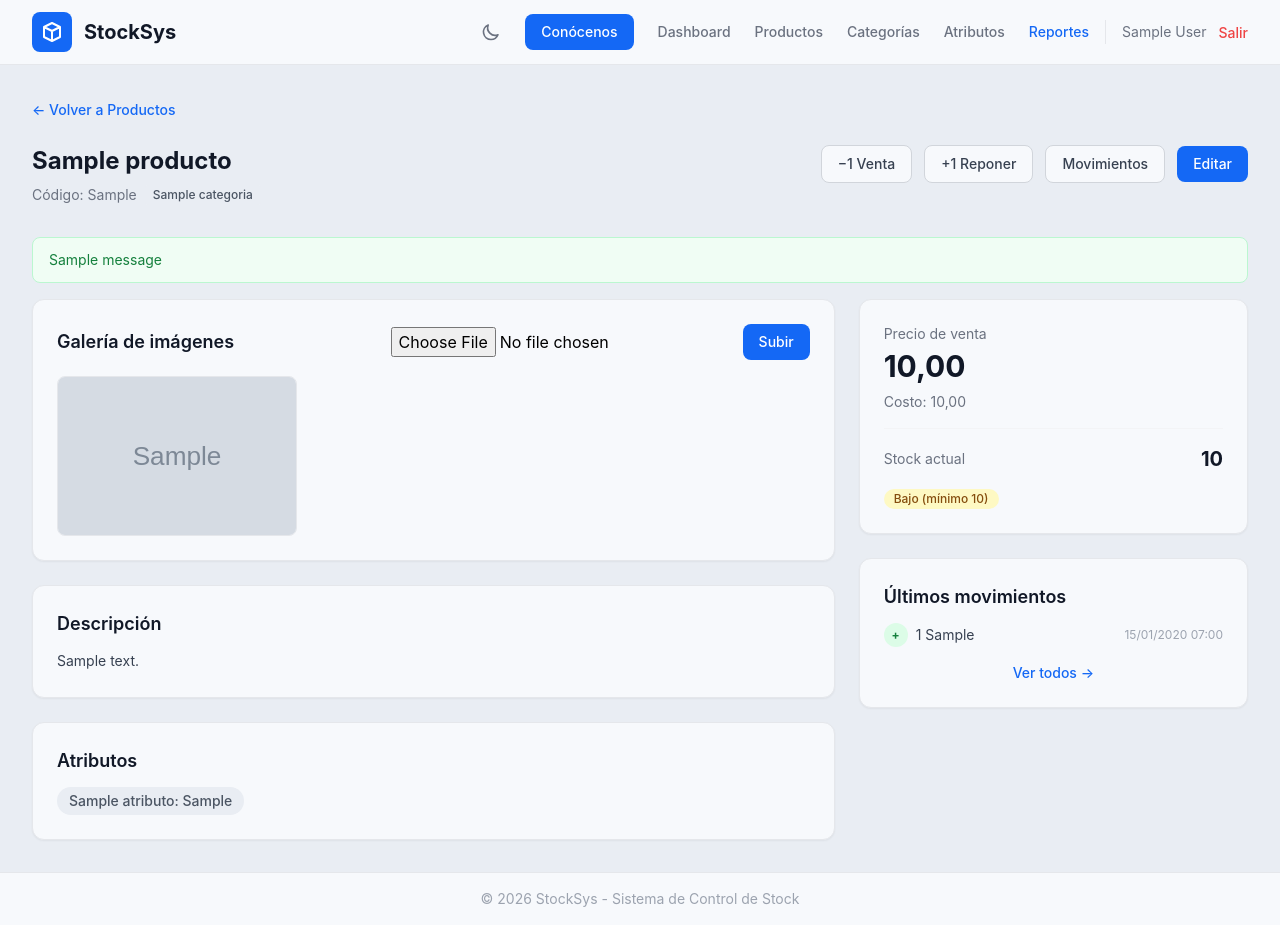
After one commit to El-Tabernero/stocksys, a Django app: page /productos/1/ in a window 1280 px wide. The commit adds this page. Run offline with Django 5.2, Linux system fonts and the light colour scheme; a user stored in the database is signed in; tables that the repository leaves empty hold one stand-in row (values such as "Sample post"); grey boxes marked "Sample" are stand-in pictures; one stand-in notice (Sample message) is shown; some libraries are stand-ins or nearby versions.

Commit message:
feat: ficha de producto con descripcion visible y galeria de imagenes
- Vista producto_detalle (/productos/<pk>/): descripcion, atributos,
  precios, stock y ultimos movimientos (base futura del ecommerce)
- Modelo ProductoImagen + migracion 0004, subida hasta 5MB y borrado
- MEDIA_URL/MEDIA_ROOT + STORAGES['default'] (FileSystemStorage)
- Links al detalle desde la lista de productos y el dashboard
- stock_rapido acepta volver=detalle para los botones -1/+1
- Invitados ven la ficha sin botones de edicion
- 8 tests nuevos: 39/39 OK

```diff
--- a/core/settings.py
+++ b/core/settings.py
@@ -100,7 +100,13 @@ USE_TZ = True
 STATIC_URL = 'static/'
 STATIC_ROOT = BASE_DIR / 'staticfiles'
 
+MEDIA_URL = '/media/'
+MEDIA_ROOT = BASE_DIR / 'media'
+
 STORAGES = {
+    'default': {
+        'BACKEND': 'django.core.files.storage.FileSystemStorage',
+    },
     'staticfiles': {
         'BACKEND': 'whitenoise.storage.CompressedManifestStaticFilesStorage',
     },
--- a/core/urls.py
+++ b/core/urls.py
@@ -14,6 +14,8 @@ Including another URLconf
     1. Import the include() function: from django.urls import include, path
     2. Add a URL to urlpatterns:  path('blog/', include('blog.urls'))
 """
+from django.conf import settings
+from django.conf.urls.static import static
 from django.contrib import admin
 from django.urls import include, path
 
@@ -21,3 +23,5 @@ urlpatterns = [
     path('admin/', admin.site.urls),
     path('', include('inventory.urls')),
 ]
+
+urlpatterns += static(settings.MEDIA_URL, document_root=settings.MEDIA_ROOT)
--- a/inventory/templates/inventory/dashboard.html
+++ b/inventory/templates/inventory/dashboard.html
@@ -135,7 +135,7 @@
           <tbody class="divide-y divide-gray-100">
             {% for p in productos_recientes %}
             <tr class="hover:bg-gray-50">
-              <td class="px-6 py-4 text-sm font-medium text-gray-900">{{ p.nombre }}</td>
+              <td class="px-6 py-4 text-sm font-medium text-gray-900"><a href="{% url 'producto_detalle' p.pk %}" class="hover:text-brand-700 hover:underline">{{ p.nombre }}</a></td>
               <td class="px-6 py-4 text-sm text-gray-500">{{ p.codigo_barras|default:"-" }}</td>
               <td class="px-6 py-4 text-sm text-gray-700">{{ p.stock_actual }}</td>
               <td class="px-6 py-4 text-sm text-gray-700">${{ p.precio_venta|currency_ar }}</td>
--- /dev/null
+++ b/inventory/templates/inventory/producto_detalle.html
@@ -0,0 +1,165 @@
+{% extends "inventory/base.html" %}
+{% load formato %}
+
+{% block title %}{{ producto.nombre }} - StockSys{% endblock %}
+
+{% block content %}
+<div class="min-h-screen bg-gray-100">
+  <div class="max-w-7xl mx-auto px-4 sm:px-6 lg:px-8 py-8">
+    <div class="mb-6">
+      <a href="{% url 'producto_lista' %}" class="text-sm text-brand-600 hover:text-brand-700 font-medium">&larr; Volver a Productos</a>
+    </div>
+
+    <div class="flex flex-wrap items-start justify-between gap-4 mb-8">
+      <div>
+        <h1 class="text-2xl font-bold text-gray-900">{{ producto.nombre }}</h1>
+        <div class="flex flex-wrap items-center gap-2 mt-2 text-sm text-gray-500">
+          {% if producto.codigo_barras %}<span>Código: {{ producto.codigo_barras }}</span>{% endif %}
+          {% if producto.categoria %}
+          <span class="bg-gray-100 px-2 py-0.5 rounded text-xs font-medium text-gray-600">{{ producto.categoria.nombre }}</span>
+          {% endif %}
+        </div>
+      </div>
+      <div class="flex items-center gap-3">
+        {% if not es_invitado %}
+        <form method="post" action="{% url 'stock_rapido' producto.pk %}">
+          {% csrf_token %}
+          <input type="hidden" name="accion" value="vender">
+          <input type="hidden" name="volver" value="detalle">
+          <button type="submit" class="bg-white border border-gray-300 text-gray-700 text-sm font-medium px-4 py-2 rounded-lg hover:bg-gray-50 transition">&minus;1 Venta</button>
+        </form>
+        <form method="post" action="{% url 'stock_rapido' producto.pk %}">
+          {% csrf_token %}
+          <input type="hidden" name="accion" value="reponer">
+          <input type="hidden" name="volver" value="detalle">
+          <button type="submit" class="bg-white border border-gray-300 text-gray-700 text-sm font-medium px-4 py-2 rounded-lg hover:bg-gray-50 transition">+1 Reponer</button>
+        </form>
+        <a href="{% url 'stock_movimiento' producto.pk %}" class="bg-white border border-gray-300 text-gray-700 text-sm font-medium px-4 py-2 rounded-lg hover:bg-gray-50 transition">Movimientos</a>
+        <a href="{% url 'producto_editar' producto.pk %}" class="bg-brand-600 text-white text-sm font-medium px-4 py-2 rounded-lg hover:bg-brand-700 transition">Editar</a>
+        {% endif %}
+      </div>
+    </div>
+
+    {% if messages %}
+    {% for message in messages %}
+    <div class="bg-{% if message.tags == 'success' %}green{% else %}red{% endif %}-50 border border-{% if message.tags == 'success' %}green{% else %}red{% endif %}-200 text-{% if message.tags == 'success' %}green{% else %}red{% endif %}-700 text-sm rounded-lg px-4 py-3 mb-4">
+      {{ message }}
+    </div>
+    {% endfor %}
+    {% endif %}
+
+    <div class="grid grid-cols-1 lg:grid-cols-3 gap-6">
+      <div class="lg:col-span-2 space-y-6">
+        <div class="bg-white rounded-xl shadow-sm border border-gray-200 p-6">
+          <div class="flex items-center justify-between mb-4">
+            <h2 class="text-lg font-semibold text-gray-900">Galería de imágenes</h2>
+            {% if not es_invitado %}
+            <form method="post" action="{% url 'producto_imagen_subir' producto.pk %}" enctype="multipart/form-data" class="flex items-center gap-2">
+              {% csrf_token %}
+              {{ form_imagen.imagen }}
+              <button type="submit" class="bg-brand-600 text-white text-sm font-medium px-4 py-2 rounded-lg hover:bg-brand-700 transition">Subir</button>
+            </form>
+            {% endif %}
+          </div>
+
+          {% if producto.imagenes.all %}
+          <div class="grid grid-cols-2 sm:grid-cols-3 gap-4">
+            {% for img in producto.imagenes.all %}
+            <div class="relative group">
+              <img src="{{ img.imagen.url }}" alt="{{ producto.nombre }}" class="w-full h-40 object-cover rounded-lg border border-gray-200">
+              {% if not es_invitado %}
+              <form method="post" action="{% url 'producto_imagen_eliminar' producto.pk img.pk %}" class="absolute top-2 right-2">
+                {% csrf_token %}
+                <button type="submit" class="bg-red-600 text-white text-xs font-medium px-2 py-1 rounded opacity-0 group-hover:opacity-100 transition" title="Eliminar imagen">&times;</button>
+              </form>
+              {% endif %}
+            </div>
+            {% endfor %}
+          </div>
+          {% else %}
+          <div class="border-2 border-dashed border-gray-200 rounded-lg py-10 text-center">
+            <svg xmlns="http://www.w3.org/2000/svg" class="h-10 w-10 text-gray-300 mx-auto mb-3" fill="none" viewBox="0 0 24 24" stroke="currentColor" stroke-width="1.5">
+              <path stroke-linecap="round" stroke-linejoin="round" d="M4 16l4.586-4.586a2 2 0 012.828 0L16 16m-2-2l1.586-1.586a2 2 0 012.828 0L20 14m-6-6h.01M6 20h12a2 2 0 002-2V6a2 2 0 00-2-2H6a2 2 0 00-2 2v12a2 2 0 002 2z" />
+            </svg>
+            <p class="text-sm text-gray-400">Sin imágenes todavía</p>
+            {% if not es_invitado %}
+            <p class="text-xs text-gray-400 mt-1">Subí una imagen desde el botón "Subir" de arriba</p>
+            {% endif %}
+          </div>
+          {% endif %}
+        </div>
+
+        <div class="bg-white rounded-xl shadow-sm border border-gray-200 p-6">
+          <h2 class="text-lg font-semibold text-gray-900 mb-3">Descripción</h2>
+          {% if producto.descripcion %}
+          <p class="text-sm text-gray-700 leading-relaxed whitespace-pre-line">{{ producto.descripcion }}</p>
+          {% else %}
+          <p class="text-sm text-gray-400 italic">Sin descripción cargada.</p>
+          {% endif %}
+        </div>
+
+        {% with attrs=producto.atributos_agrupados %}
+        {% if attrs %}
+        <div class="bg-white rounded-xl shadow-sm border border-gray-200 p-6">
+          <h2 class="text-lg font-semibold text-gray-900 mb-3">Atributos</h2>
+          <div class="flex flex-wrap gap-2">
+            {% for nombre, valores in attrs.items %}
+            {% for v in valores %}
+            <span class="inline-flex items-center px-3 py-1 rounded-full text-sm font-medium bg-gray-100 text-gray-600">{{ nombre }}: {{ v }}</span>
+            {% endfor %}
+            {% endfor %}
+          </div>
+        </div>
+        {% endif %}
+        {% endwith %}
+      </div>
+
+      <div class="space-y-6">
+        <div class="bg-white rounded-xl shadow-sm border border-gray-200 p-6">
+          <p class="text-sm text-gray-500 mb-1">Precio de venta</p>
+          <p class="text-3xl font-bold text-gray-900">{{ producto.precio_venta|currency_ar }}</p>
+          <p class="text-sm text-gray-500 mt-2">Costo: {{ producto.precio_costo|currency_ar }}</p>
+          <hr class="my-4 border-gray-100">
+          <div class="flex items-center justify-between">
+            <span class="text-sm text-gray-500">Stock actual</span>
+            <span class="text-xl font-bold text-gray-900">{{ producto.stock_actual }}</span>
+          </div>
+          <div class="mt-3">
+            {% if producto.stock_actual > producto.stock_minimo %}
+            <span class="inline-flex items-center px-2.5 py-0.5 rounded-full text-xs font-medium bg-green-100 text-green-800">OK</span>
+            {% elif producto.stock_actual > 0 %}
+            <span class="inline-flex items-center px-2.5 py-0.5 rounded-full text-xs font-medium bg-yellow-100 text-yellow-800">Bajo (mínimo {{ producto.stock_minimo }})</span>
+            {% else %}
+            <span class="inline-flex items-center px-2.5 py-0.5 rounded-full text-xs font-medium bg-red-100 text-red-800">Sin stock</span>
+            {% endif %}
+          </div>
+        </div>
+
+        <div class="bg-white rounded-xl shadow-sm border border-gray-200 p-6">
+          <h2 class="text-lg font-semibold text-gray-900 mb-3">Últimos movimientos</h2>
+          <div class="space-y-3">
+            {% for m in movimientos %}
+            <div class="flex items-center justify-between text-sm">
+              <div class="flex items-center gap-2">
+                {% if m.tipo == 'IN' %}
+                <span class="inline-flex items-center justify-center w-6 h-6 rounded-full bg-green-100 text-green-700 text-xs font-bold">+</span>
+                {% else %}
+                <span class="inline-flex items-center justify-center w-6 h-6 rounded-full bg-red-100 text-red-700 text-xs font-bold">&minus;</span>
+                {% endif %}
+                <span class="text-gray-700">{{ m.cantidad }} {{ m.motivo|default:"" }}</span>
+              </div>
+              <span class="text-xs text-gray-400">{{ m.fecha|date:"d/m/Y H:i" }}</span>
+            </div>
+            {% empty %}
+            <p class="text-sm text-gray-400 italic">Sin movimientos registrados.</p>
+            {% endfor %}
+          </div>
+          {% if not es_invitado %}
+          <a href="{% url 'stock_movimiento' producto.pk %}" class="block text-center text-sm font-medium text-brand-600 hover:text-brand-700 mt-4">Ver todos &rarr;</a>
+          {% endif %}
+        </div>
+      </div>
+    </div>
+  </div>
+</div>
+{% endblock %}
--- a/inventory/templates/inventory/producto_lista.html
+++ b/inventory/templates/inventory/producto_lista.html
@@ -87,7 +87,7 @@
           <tbody class="divide-y divide-gray-100">
             {% for p in productos %}
             <tr class="hover:bg-gray-50">
-              <td class="px-6 py-4 text-sm font-medium text-gray-900">{{ p.nombre }}</td>
+              <td class="px-6 py-4 text-sm font-medium text-gray-900"><a href="{% url 'producto_detalle' p.pk %}" class="hover:text-brand-700 hover:underline">{{ p.nombre }}</a></td>
               <td class="px-6 py-4 text-sm text-gray-500">{{ p.codigo_barras|default:"-" }}</td>
               <td class="px-6 py-4 text-sm text-gray-500">
                 {% if p.categoria %}
--- a/inventory/urls.py
+++ b/inventory/urls.py
@@ -12,9 +12,12 @@ urlpatterns = [
     path('nosotros/', views.nosotros, name='nosotros'),
     path('productos/', views.producto_lista, name='producto_lista'),
     path('productos/agregar/', views.producto_agregar, name='producto_agregar'),
+    path('productos/<int:pk>/', views.producto_detalle, name='producto_detalle'),
     path('productos/<int:pk>/editar/', views.producto_editar, name='producto_editar'),
     path('productos/<int:pk>/stock/', views.stock_movimiento, name='stock_movimiento'),
     path('productos/<int:pk>/stock-rapido/', views.stock_rapido, name='stock_rapido'),
+    path('productos/<int:pk>/imagenes/subir/', views.producto_imagen_subir, name='producto_imagen_subir'),
+    path('productos/<int:pk>/imagenes/<int:imagen_id>/eliminar/', views.producto_imagen_eliminar, name='producto_imagen_eliminar'),
     path('categorias/', views.categoria_lista, name='categoria_lista'),
     path('categorias/agregar/', views.categoria_agregar, name='categoria_agregar'),
     path('categorias/<int:pk>/eliminar/', views.categoria_eliminar, name='categoria_eliminar'),
--- a/inventory/views.py
+++ b/inventory/views.py
@@ -12,11 +12,16 @@ from django.contrib import messages
 from django.db.models import F, Q, Count, Sum
 from django.utils import timezone
 from django.utils.dateparse import parse_date
+from django import forms
 from .models import (
     Empresa, PerfilUsuario, Categoria, Atributo, OpcionAtributo,
-    Producto, MovimientoStock, GuestKey,
+    Producto, ProductoImagen, MovimientoStock, GuestKey,
 )
 from .decorators import bloquear_invitados
+
+
+class ProductoImagenForm(forms.Form):
+    imagen = forms.ImageField(label='Imagen')
 
 
 def parse_precio(raw):
@@ -337,6 +342,55 @@ def producto_editar(request, pk):
 
 
 @login_required(login_url='login')
+def producto_detalle(request, pk):
+    perfil = request.user.perfil
+    producto = get_object_or_404(
+        Producto.objects.prefetch_related('imagenes', 'opciones__atributo'),
+        pk=pk, empresa=perfil.empresa,
+    )
+    movimientos = MovimientoStock.objects.filter(
+        producto=producto,
+    ).select_related('usuario').order_by('-fecha')[:8]
+    return render(request, 'inventory/producto_detalle.html', {
+        'producto': producto,
+        'movimientos': movimientos,
+        'form_imagen': ProductoImagenForm(),
+    })
+
+
+@login_required(login_url='login')
+@bloquear_invitados
+def producto_imagen_subir(request, pk):
+    perfil = request.user.perfil
+    producto = get_object_or_404(Producto, pk=pk, empresa=perfil.empresa)
+    if request.method == 'POST':
+        form = ProductoImagenForm(request.POST, request.FILES)
+        if form.is_valid():
+            imagen = form.cleaned_data['imagen']
+            if imagen.size > 5 * 1024 * 1024:
+                messages.error(request, 'La imagen no puede superar los 5 MB.')
+            else:
+                ProductoImagen.objects.create(producto=producto, imagen=imagen)
+                messages.success(request, 'Imagen agregada a la galería.')
+        else:
+            messages.error(request, 'Imagen inválida. Formatos permitidos: JPG, PNG, WEBP.')
+    return redirect('producto_detalle', pk=pk)
+
+
+@login_required(login_url='login')
+@bloquear_invitados
+def producto_imagen_eliminar(request, pk, imagen_id):
+    perfil = request.user.perfil
+    producto = get_object_or_404(Producto, pk=pk, empresa=perfil.empresa)
+    imagen = get_object_or_404(ProductoImagen, pk=imagen_id, producto=producto)
+    if request.method == 'POST':
+        imagen.imagen.delete(save=False)
+        imagen.delete()
+        messages.success(request, 'Imagen eliminada de la galería.')
+    return redirect('producto_detalle', pk=pk)
+
+
+@login_required(login_url='login')
 @bloquear_invitados
 def stock_movimiento(request, pk):
     perfil = request.user.perfil
@@ -404,6 +458,8 @@ def stock_rapido(request, pk):
                 cantidad=1, motivo='Reposición rápida',
             )
             messages.success(request, f'Reposición registrada: "{producto.nombre}". Stock: {producto.stock_actual}')
+    if request.POST.get('volver') == 'detalle':
+        return redirect('producto_detalle', pk=pk)
     return redirect('producto_lista')
 
 
--- a/requirements.txt
+++ b/requirements.txt
@@ -3,3 +3,4 @@ python-decouple>=3.8
 whitenoise>=6.0
 gunicorn>=23.0
 reportlab>=4.0
+Pillow>=10.0
```
Also changed, not shown: inventory/models.py (+13 -0 lines), inventory/tests.py (+109 -0 lines), inventory/migrations/0004_productoimagen.py (added), 1 other file.
